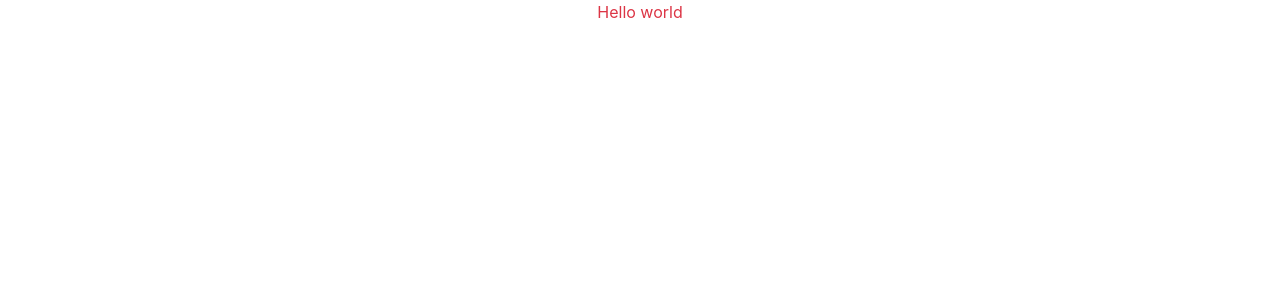
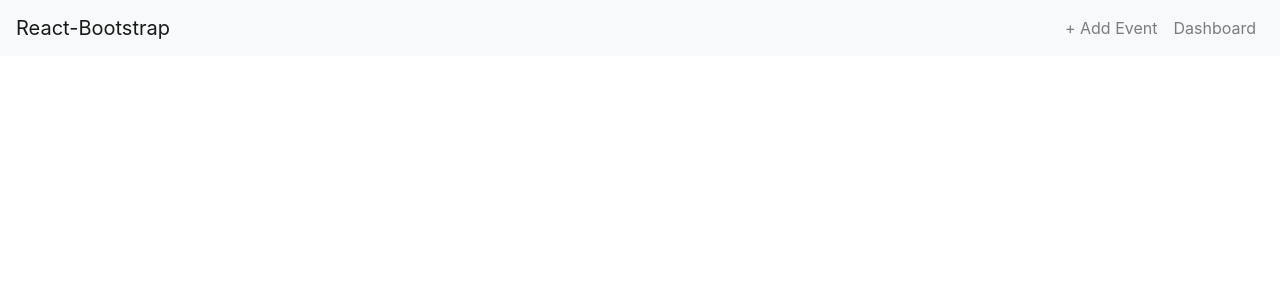
Before and after one commit to abamakbar07/NashtaGlobalUtama, a React (Create React App) app in the folder client/: page / in a window 1280 px wide. Shown: the top 300 px of the page. Built offline with nearby package versions, Linux system fonts and the light colour scheme.

Commit message:
add navbar

```diff
--- a/client/src/App.js
+++ b/client/src/App.js
@@ -1,9 +1,10 @@
 import './App.css';
+import NavBar from './pages/components/Navbar'
 
 function App() {
   return (
-    <div className="App text-danger">
-      Hello world
+    <div className="App">
+      <NavBar />
     </div>
   );
 }
--- a/client/src/pages/components/Navbar.js
+++ b/client/src/pages/components/Navbar.js
@@ -1,11 +1,21 @@
 import React from 'react'
+import { Button, Nav, Navbar } from "react-bootstrap";
 
-const Navbar = () => {
+const NavBar = () => {
    return (
       <div className="Navbar">
-
+         <Navbar bg="light" expand="lg">
+            <Navbar.Brand href="/home">React-Bootstrap</Navbar.Brand>
+            <Navbar.Toggle aria-controls="basic-navbar-nav" />
+            <Navbar.Collapse id="basic-navbar-nav">
+            <Nav className="ml-auto">
+               <Nav.Link href="/form">+ Add Event</Nav.Link>
+               <Nav.Link href="/dashboard">Dashboard</Nav.Link>
+            </Nav>
+            </Navbar.Collapse>
+         </Navbar>
       </div>
-   )
+   );
 }
 
-export default Navbar
+export default NavBar
```
Also changed, not shown: 1 other file (tests, documents, lock files or other folders).
